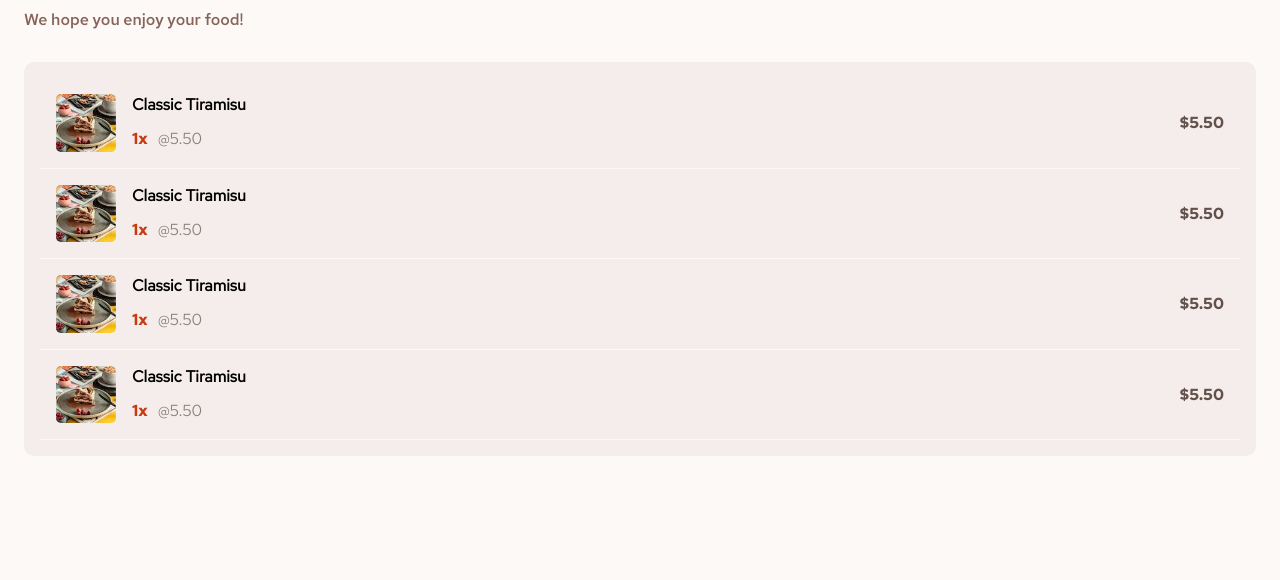
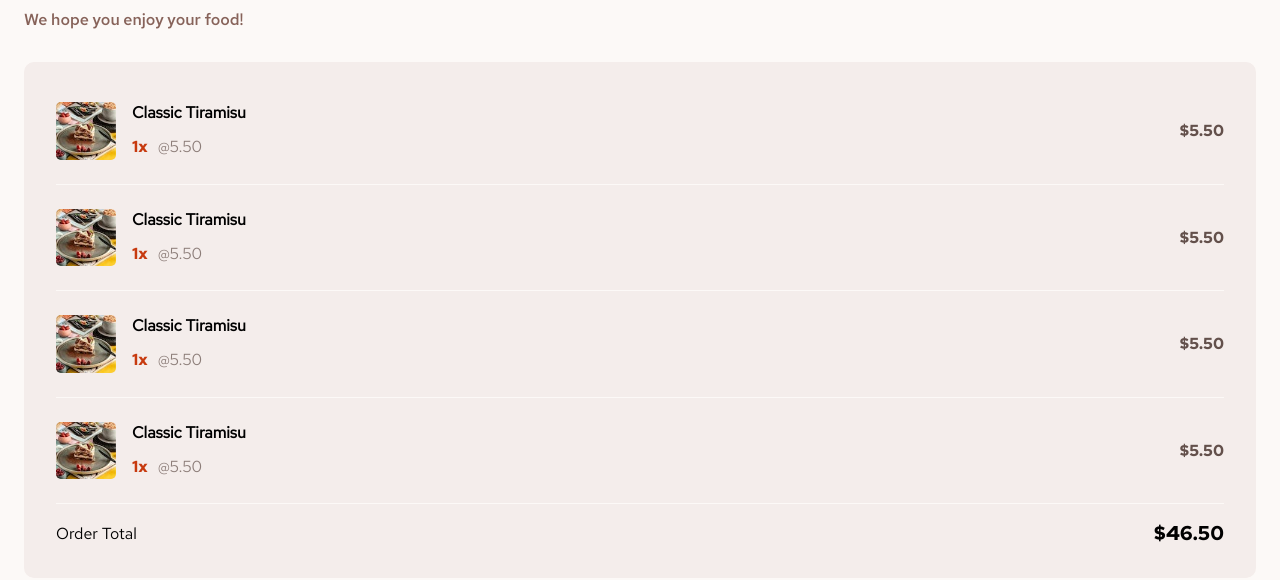
Before and after one commit to Cleve-keem/Product-list-with-cart-main, a plain HTML site: page index.html in a window 1280 px wide. Shown: the part 210-790 px from the top of the page. Drawn offline with Linux system fonts and the light colour scheme.

Commit message:
done with the notification

```diff
--- a/index.html
+++ b/index.html
@@ -276,6 +276,7 @@
         />
         <h1>Order Confirmed</h1>
         <p>We hope you enjoy your food!</p>
+        <section class="sales-preview">
           <ul class="sold-list">
             <li class="sold-item">
               <div class="sold-desc">
@@ -362,6 +363,14 @@
               </div>
             </li>
           </ul>
+          <div class="order-details-preview">
+            <div class="order-total">
+              <span class="order-title">Order Total</span>
+              <span class="order-price">$46.50</span>
+            </div>
+          </div>
+        </section>
+        <button class="order-btn">Start New Order</button>
       </div>
     </div>
   </body>
--- a/style.css
+++ b/style.css
@@ -156,15 +156,15 @@ button.del {
   display: flex;
   justify-content: space-between;
   align-items: center;
-  margin-bottom: 1rem;
-}
-
-.order-details p {
   font-family: "RedHatText-Regular";
 }
 
 .order-total .order-price {
   font-size: 20px;
+}
+
+.order-price{
+  font-family: "RedHatText-Bold";
 }
 
 .delivery-msg {
@@ -176,13 +176,14 @@ button.del {
   padding: 1em 0.2em;
   background-color: var(--Rose-100);
   border-radius: 10px;
+  margin-top: 1rem;
   margin-bottom: 2rem;
   font-size: 14px;
+  font-family: "RedHatText-Regular";
 }
 
 .order-btn {
   width: 100%;
-  font-family: "RedHatText-Regular";
   font-size: 16px;
   border: none;
   border-radius: 25px;
@@ -235,19 +236,23 @@ button.del {
   margin-bottom: 2rem;
 }
 
-.confirmation ul.sold-list {
+.sales-preview{
   background-color: var(--Rose-100);
-  padding: 1rem;
+  padding: 1rem 2rem;
   border-radius: 10px;
+  margin-bottom: 1.5rem;
 }
 
 .sold-item {
   display: flex;
   justify-content: space-between;
   align-items: center;
-  padding: 1rem;
   border-bottom: 1px solid var(--Rose-50);
 }
+
+/* .sold-item:last-child{
+  border-bottom: none;
+} */
 
 .sold-desc {
   display: flex;
@@ -258,3 +263,7 @@ button.del {
 .item-price-details.order {
   line-height: 16px;
 }
+
+.order-details-preview{
+  margin: 1rem 0;
+}
```
Lines whose indentation alone changed are shown as unchanged.
